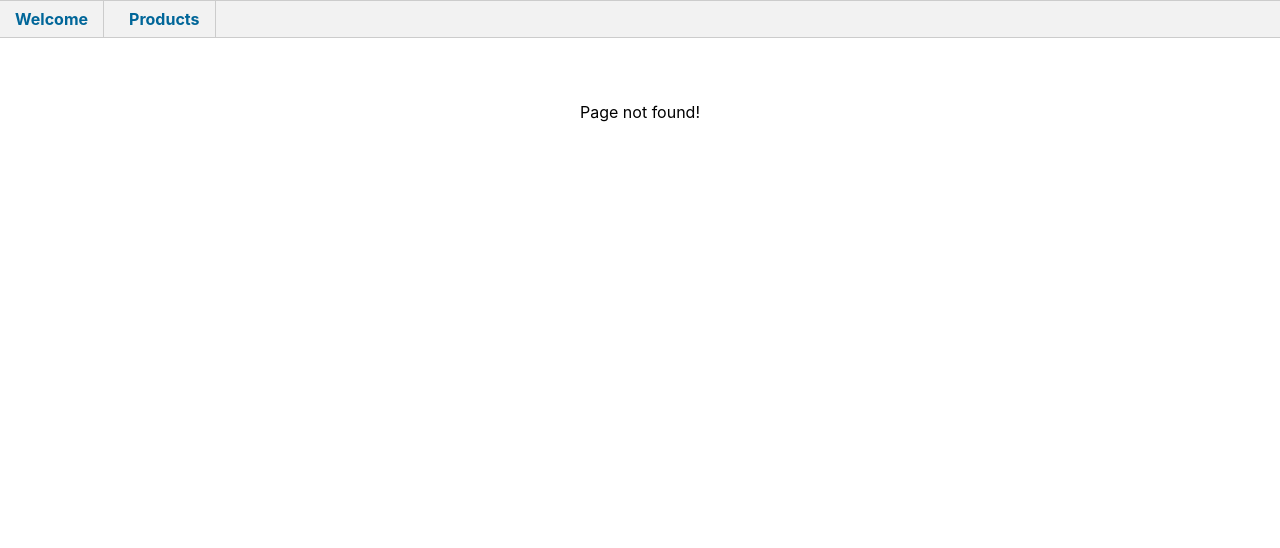
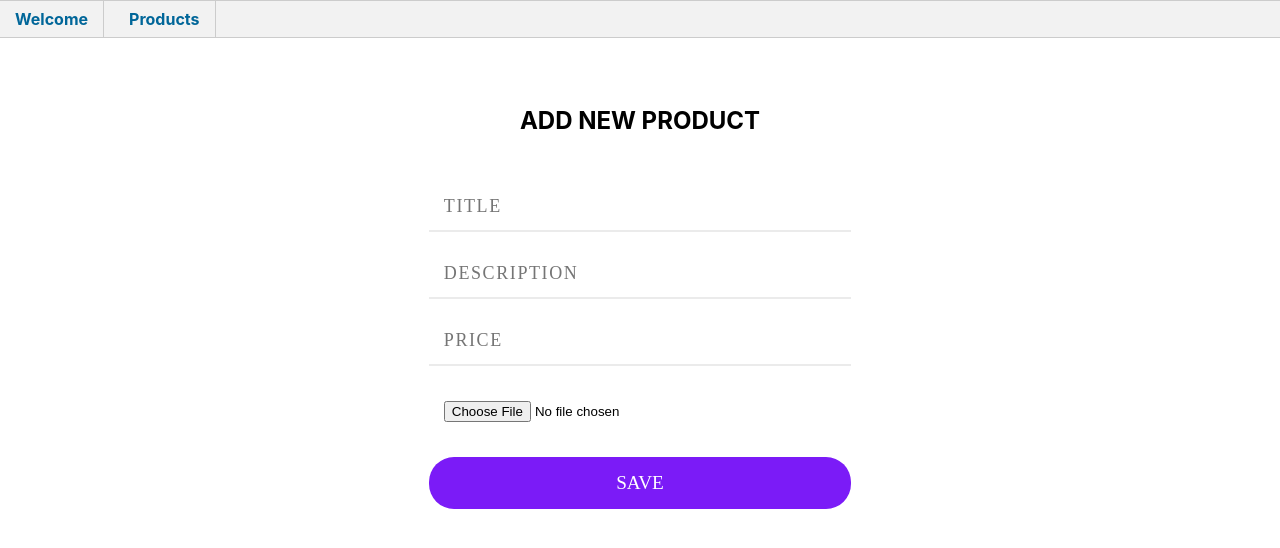
Before and after one commit to YasmineGrati/mystore-react, a React (Create React App) app: page /addproduct in a window 1280 px wide. Before the commit this address had no page. Shown: the top 548 px of the page. Built offline with nearby package versions, Linux system fonts and the light colour scheme.

Commit message:
Add product

```diff
--- a/src/App.js
+++ b/src/App.js
@@ -3,6 +3,7 @@
 import "./App.css";
 import styled from "styled-components";
 import Header from "./Components/Navbar"
+import AddProduct from "./Components/AddProduct";
 
 const Home = React.lazy(() => import("./Components/Home"));
 const Products = React.lazy(() => import("./Components/Products"));
@@ -17,10 +18,15 @@
       <Suspense fallback={<p>...Loading page please wait</p>}>
         <Switch>
           <Route
+            path="/addproduct"
+            render={(props) => <AddProduct {...props} />}>
+          </Route>
+          <Route
               path="/"
               exact
               render={(props) => <Home {...props} />}
-            ></Route>
+            >
+            </Route>
             <Route
               path="/products"
               render={(props) => <Products {...props} />}
--- /dev/null
+++ b/src/Components/AddProduct.js
@@ -0,0 +1,182 @@
+import React from "react";
+import styled from "styled-components";
+import { useState } from "react";
+import { useHistory } from "react-router-dom";
+import { queryApi } from "../utils/queryApi";
+export default function AddProduct() {
+
+
+    const history = useHistory();
+
+    const [showLoader, setShowLoader] = useState(false);
+
+    const [error, setError] = useState({ visible: false, message: "" });
+
+    const [formData, setFormData] = useState({
+      title: "",
+      description: "",
+      price: "",
+      image: "",
+      likes: "0",
+    });
+    const { title, description, price } = formData;
+
+    const onChangeFile = (e) =>
+      setFormData({ ...formData, image: e.target.files[0] });
+
+    const onChange = (e) =>
+      setFormData({ ...formData, [e.target.name]: e.target.value });
+    const onSubmit = async (e) => {
+      e.preventDefault();
+      setShowLoader(true);
+      const [, err] = await queryApi("product", formData, "POST", true);
+      if (err) {
+        setShowLoader(false);
+        setError({
+          visible: true,
+          message: JSON.stringify(err.errors, null, 2),
+        });
+      } else history.push("/products");
+    };
+    return (
+        <Wrapper className="fade">
+          <Title>Add new product</Title>
+          <Form onSubmit={onSubmit}>
+            <FormGroup>
+              {error.visible && <FormError>{error.message}</FormError>}
+            </FormGroup>
+            <FormGroup>
+              <FormField
+                type="text"
+                name="title"
+                placeholder="title"
+                value={title}
+                onChange={(e) => onChange(e)}
+              ></FormField>
+            </FormGroup>
+            <FormGroup>
+              <FormField
+                type="text"
+                name="description"
+                placeholder="Description"
+                value={description}
+                onChange={(e) => onChange(e)}
+              ></FormField>
+            </FormGroup>
+            <FormGroup>
+              <FormField
+                type="number"
+                step="0.1"
+                name="price"
+                placeholder="Price"
+                value={price}
+                onChange={(e) => onChange(e)}
+              ></FormField>
+            </FormGroup>
+            <FormGroup>
+              <FormField
+                type="file"
+                name="image"
+                onChange={(e) => onChangeFile(e)}
+              ></FormField>
+            </FormGroup>
+            {showLoader && <Spinner></Spinner>}
+            <FormButton disabled={showLoader}>Save</FormButton>
+          </Form>
+        </Wrapper>
+      );
+
+}
+
+const Wrapper = styled.div`
+ height: 100%;
+ display: flex;
+ flex-direction: column;
+`;
+const Title = styled.h2`
+ text-transform: uppercase;
+ color: black;
+`;
+const FormGroup = styled.div`
+ margin: 10px 0;
+ display: flex;
+ flex-direction: column;
+`;
+const Form = styled.form`
+ text-transform: uppercase;
+ color: black;
+ display: flex;
+ flex-direction: column;
+ width: 33%;
+ align-self: center;
+`;
+const FormField = styled.input`
+ color: black;
+ padding: 15px;
+ outline: 0;
+ border-width: 0 0 2px;
+ border-color: #ebebeb;
+ ::placeholder {
+   text-transform: uppercase;
+   font-family: "Kiona";
+   font-size: large;
+   letter-spacing: 0.1rem;
+ }
+`;
+const FormButton = styled.button`
+ background: #7b1bf7;
+ text-transform: uppercase;
+ color: white;
+ border-radius: 25px;
+ padding: 15px;
+ border: 0;
+ font-size: large;
+ margin: 10px 0;
+ font: 200 larger Kiona;
+`;
+const FormError = styled.p`
+ color: #f74b1b;
+`;
+const Spinner = () => (
+ <Loader viewBox="0 0 50 50">
+   <circle
+     className="path"
+     cx="25"
+     cy="25"
+     r="20"
+     fill="none"
+     strokeWidth="2"
+   />
+ </Loader>
+);
+const Loader = styled.svg`
+ animation: rotate 2s linear infinite;
+ display: flex;
+ align-self: center;
+ width: 50px;
+ height: 50px;
+ & .path {
+   stroke: #5652bf;
+   stroke-linecap: round;
+   animation: dash 1.5s ease-in-out infinite;
+ }
+ @keyframes rotate {
+   100% {
+     transform: rotate(360deg);
+   }
+ }
+ @keyframes dash {
+   0% {
+     stroke-dasharray: 1, 150;
+     stroke-dashoffset: 0;
+   }
+   50% {
+     stroke-dasharray: 90, 150;
+     stroke-dashoffset: -35;
+   }
+   100% {
+     stroke-dasharray: 90, 150;
+     stroke-dashoffset: -124;
+   }
+ }
+`;
--- a/src/Components/Product.js
+++ b/src/Components/Product.js
@@ -1,9 +1,12 @@
 import React, { useEffect, useState } from "react";
+import { useHistory } from "react-router-dom/cjs/react-router-dom.min";
 import styled from "styled-components";
+export default function Product(props) {
 
-export default function Product(props){
+  const history = useHistory();
   const [product, setProduct] = useState(props.product);
   const [updated, setUpdated] = useState(0);
+
   useEffect(() => {
     console.log(
       "I have finished rendering " +
@@ -22,6 +25,7 @@
     });
     setUpdated((u) => u + 1);
   };
+
   useEffect(() => {
     console.log(updated);
   }, [updated]);
@@ -29,12 +33,12 @@
     product.likes >= 5 ? (
 <ProductFrameBest>
       <ProductImageWrapperBest>
-        <ProductImageBest src={product.img}></ProductImageBest>
+        <ProductImageBest src={process.env.REACT_APP_API_URL_UPLOADS + "/" + product.image}></ProductImageBest>
       </ProductImageWrapperBest>
       <ProductInfoWrapperBest>
       <span>Best Product</span>
         <span>
-          <a href={"/product/" + product.name}>{product.name}</a>
+          <a href={"/product/" + product._id}>{product.title}</a>
         </span>
         <span> {product.price} </span>
         <span>Likes : {product.likes} </span>
@@ -44,11 +48,11 @@
     ):(
     <ProductFrame>
       <ProductImageWrapper>
-        <ProductImage src={product.img}></ProductImage>
+        <ProductImage src={process.env.REACT_APP_API_URL_UPLOADS + "/" + product.image}></ProductImage>
       </ProductImageWrapper>
       <ProductInfoWrapper>
         <span>
-          <a href={"/product/" + product.name}>{product.name}</a>
+          <a href={"/product/" + product._id}>{product.title}</a>
         </span>
         <span> {product.price} </span>
         <span>Likes : {product.likes} </span>
@@ -56,58 +60,19 @@
       </ProductInfoWrapper>
     </ProductFrame>
     )
+
   );
 }
-
-  /*constructor(props) {
-    super(props);
-    this.state = { product: props.product, updated: 0, likes: 0 };
-    this.addLikes = this.addLikes.bind(this);
-  }
-  */
- /*
-  componentDidMount(){
-    console.log(
-      "I have finished rendering" +
-      this.props.product.name +
-      " price: " +
-      this.state.product.price
-    );
-  }
-
-  componentDidUpdate(){
-    console.log("I have been updated " + this.state.updated + "times");
-  }
-
-  componentWillUnmount(){
-    console.log("I'm being destroyed");
-  }
-  */
-  /*
-    render(){
-        return(
-            <ProductFrame>
-                <ProductImageWrapper>
-                    <ProductImage src={this.state.product.img}></ProductImage>
-                </ProductImageWrapper>
-                <ProductInfoWrapper>
-                    <span>{this.state.product.name}</span>
-                    <span>{this.state.product.price}</span>
-                    <span>Likes : {this.state.likes} </span>
-                    <button onClick={this.addLikes}>Like</button>
-                </ProductInfoWrapper>
-            </ProductFrame>
-        );
-    }
-    addLikes(e) {
-      e.preventDefault();
-      this.setState((oldState) => ({
-        likes: oldState.likes +1 ,
-        updated: oldState.updated + 1,
-      }));
-    }
-}
-*/
+const ButtonDelete = styled.button`
+  /* Adapt the colors based on primary prop */
+  background: ${props => props.primary ? "red" : "white"};
+  color: ${props => props.primary ? "white" : "red"};
+  font-size: 1.1em;
+  margin: 1em;
+  padding: 0.25em 1em;
+  border: 2px solid red;
+  border-radius: 3px;
+`;
 const ProductFrame = styled.div`
   border-radius: 25px;
   min-height: 200px;
@@ -179,3 +144,14 @@
   border: 2px solid palevioletred;
   border-radius: 3px;
 `;
+const ButtonUpdate = styled.button`
+  /* Adapt the colors based on primary prop */
+  background: ${props => props.primary ? "blue" : "white"};
+  color: ${props => props.primary ? "white" : "blue"};
+
+  font-size: 1.1em;
+  margin: 1em;
+  padding: 0.25em 1em;
+  border: 2px solid blue;
+  border-radius: 3px;
+`;
--- a/src/Components/ProductDetails.js
+++ b/src/Components/ProductDetails.js
@@ -1,20 +1,22 @@
 import React from "react";
 import styled from "styled-components";
-import products from "../products.json";
-//import Product from "./Product";
+
+import { useApi } from "../hooks/useApi";
 
 export default function ProductDetails(props) {
-  const name = props.match.params.name;
-  const toRender = products.filter((product) => product.name === name)[0];
+  const id = props.match.params.id;
+  const [toRender, err, reload] = useApi("product/"+id);
+  //const toRender = products.filter((product) => product._id === id)[0];
+  console.log("toRender",toRender) ;
   return (
     <>
       <Container>
-        {toRender ? (
+        {toRender? (
           <>
           <ContentBox>
-        <Content1><img src={toRender.img} width="600" height="600" alt={toRender.name}/></Content1>
+        <Content1><img src={process.env.REACT_APP_API_URL_UPLOADS + "/" + toRender.image} width="600" height="600" alt={toRender.title}/></Content1>
         <Content2>
-        <H1>{toRender.name}</H1>
+        <H1>{toRender.title}</H1>
         <H3>Description
         :</H3>
         <Span>{toRender.description}</Span>
@@ -40,12 +42,10 @@
     </>
   );
 }
-/*
 const ProductsWrapper = styled.div`
   text-align: center;
   display: flex;
 `;
-*/
 const Container = styled.div`
   display: grid;
   height: 100vh;
```
